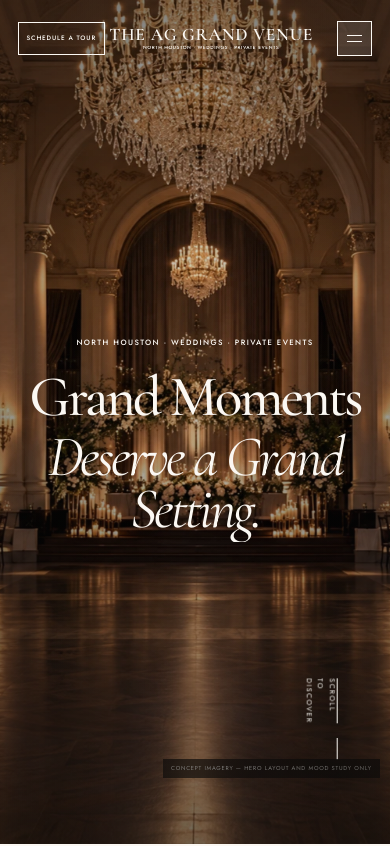
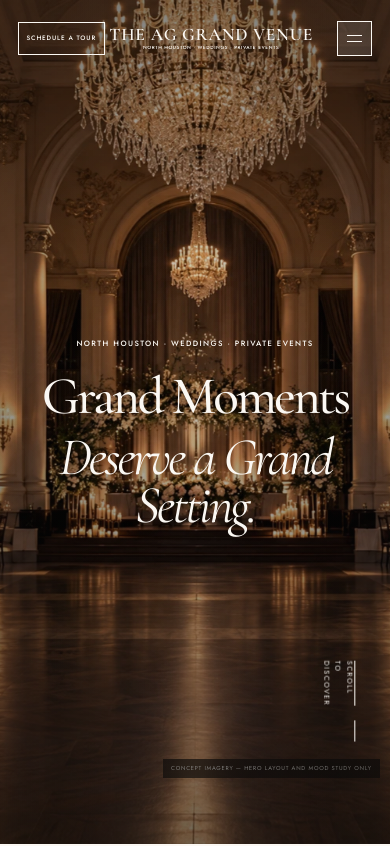
Before and after one commit to sarahcodesgit/thegrandvenuebyag-website, a React (Vite) app: page / in a window 390 px wide. Shown: the top 846 px of the page. Built offline with nearby package versions, Linux system fonts and the light colour scheme.

Commit message:
Adjust homepage hero typography and scroll cue

```diff
--- a/src/styles/site.css
+++ b/src/styles/site.css
@@ -98,8 +98,8 @@ html:not(.js) .noscript-nav { position: fixed; top: 92px; right: 0; left: 0; dis
 .hero-center { position: relative; z-index: 2; display: grid; min-height: 100svh; padding: 8rem 0 5rem; place-content: center; text-align: center; }
 .hero-eyebrow { margin: 0 0 1.7rem; color: var(--white); font-size: .61rem; font-weight: 500; letter-spacing: .25em; text-transform: uppercase; }
 .hero-title, .display-hero, .display-xl, .display-lg { margin: 0; font-family: var(--serif); font-weight: 500; line-height: .88; letter-spacing: -.052em; }
-.hero-title-centered { width: min(1050px, 100%); font-size: clamp(4.2rem, 8.25vw, 9.2rem); text-shadow: 0 5px 27px rgba(0,0,0,.18); }
-.hero-line { display: block; overflow: hidden; padding: .03em .07em .13em; }
+.hero-title-centered { width: min(1050px, 100%); font-size: clamp(4rem, 7.5vw, 8.35rem); text-shadow: 0 5px 27px rgba(0,0,0,.18); }
+.hero-line { display: block; overflow: hidden; padding: .03em .07em .2em; }
 .hero-line > * { display: block; font-style: normal; }
 .hero-line em { font-style: italic; }
 .hero-scroll { position: absolute; z-index: 3; bottom: 2rem; left: 50%; display: flex; gap: .8rem; align-items: center; color: var(--white); font-size: .54rem; letter-spacing: .2em; text-transform: uppercase; transform: translateX(-50%); }
@@ -122,7 +122,7 @@ em { font-weight: 400; }
 .hero-bottom { display: flex; gap: 2rem; align-items: flex-end; justify-content: space-between; padding-top: 1.55rem; border-top: 1px solid var(--line-light); }
 .hero-bottom p { max-width: 400px; margin: 0; font-size: .9rem; line-height: 1.6; }
 .hero-actions { display: flex; gap: 2rem; align-items: center; }
-.hero-scroll { position: absolute; right: 3.3rem; bottom: 2.4rem; z-index: 3; display: flex; gap: .7rem; align-items: center; margin: 0; font-size: .56rem; letter-spacing: .2em; text-transform: uppercase; transform: rotate(90deg); transform-origin: right center; }
+.hero-scroll { position: absolute; right: 2.2rem; bottom: .65rem; z-index: 3; display: flex; gap: .7rem; align-items: center; margin: 0; font-size: .56rem; letter-spacing: .2em; text-transform: uppercase; transform: rotate(90deg); transform-origin: right center; }
 .hero-scroll span { display: block; width: 45px; height: 1px; background: currentColor; }
 
 .eyebrow, .footer-label { margin: 0 0 1.15rem; color: var(--copper); font-size: .62rem; font-weight: 500; letter-spacing: .2em; text-transform: uppercase; }
@@ -362,7 +362,7 @@ em { font-weight: 400; }
   .hero { min-height: 100svh; }
   .hero-center { min-height: 100svh; padding: 7rem 0 4.8rem; }
   .hero-eyebrow { margin-bottom: 1.2rem; font-size: .48rem; letter-spacing: .18em; }
-  .hero-title-centered { font-size: clamp(3.35rem, 14.7vw, 5.55rem); line-height: .9; }
+  .hero-title-centered { font-size: clamp(3.1rem, 13.6vw, 5.15rem); line-height: .92; }
   .hero-scroll { bottom: 1.45rem; font-size: .45rem; }
   .hero-scroll i { width: 28px; }
   .hero-concept-image figcaption { right: .65rem; bottom: 4.1rem; font-size: .36rem; }
```
